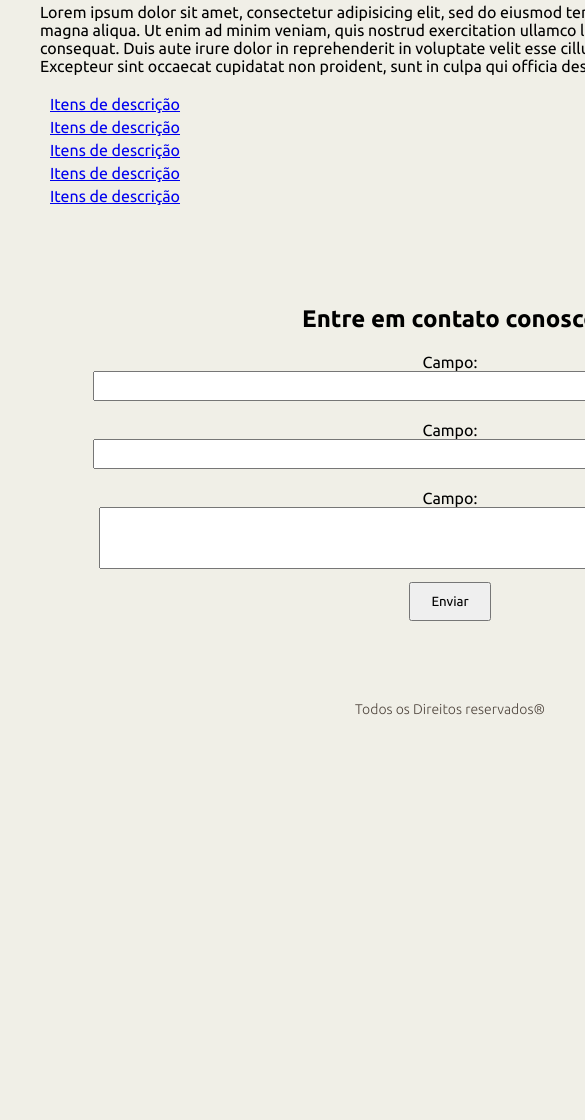
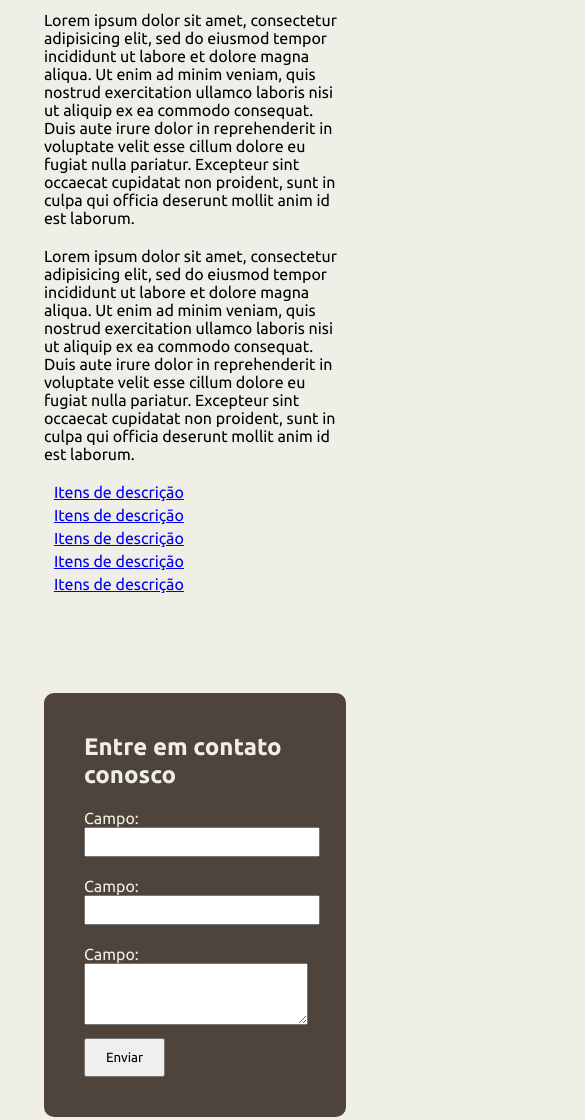
Before and after one commit to lucascorasio/git_workflow, a plain HTML site: page index.html in a window 390 px wide. Shown: the part 572-1692 px from the top of the page, 585 px wide, since content can reach past the window. Before the commit the page ends 1329 px from the top, so only its background shows below. Drawn offline with Linux system fonts and the light colour scheme.

Commit message:
Layout responsivo + Destaque no formulário de contato

```diff
--- a/estilo.css
+++ b/estilo.css
@@ -14,8 +14,8 @@ body{
 }
 
 .container{
-	width: 900px;
-	/*width: 65.88%;*/
+	/*width: 900px;*/
+	width: 65.88%;
 	margin: 0 auto;
 }
 
@@ -60,36 +60,36 @@ body{
 	margin-top: 5px;
 }
 
+/* .form_contact{ */
+	/* text-align: center; */
+	/* padding: 40px; */
+/* } */
+
+/* .form_contact label, .form_contact input{ */
+	/* width: 700px; */
+/* } */
+
+/* .form_contact label p{ */
+	/* margin-top: 20px; */
+/* } */
+/* .form_contact input{ */
+	/* padding: 5px; */
+	/* font-size: 0.875em; */
+/* } */
+
+/* .form_contact textarea{ */
+	/* width: 700px; */
+	/* height: 60px; */
+/* } */
+
+/* .form_contact .btn{ */
+	/* padding: 10px 20px !important; */
+	/* font-weight: 1em; */
+	/* width: auto; */
+	/* margin-top: 10px; */
+/* } */
+
 .form_contact{
-	text-align: center;
-	padding: 40px;
-}
-
-.form_contact label, .form_contact input{
-	width: 700px;
-}
-
-.form_contact label p{
-	margin-top: 20px;
-}
-.form_contact input{
-	padding: 5px;
-	font-size: 0.875em;
-}
-
-.form_contact textarea{
-	width: 700px;
-	height: 60px;
-}
-
-.form_contact .btn{
-	padding: 10px 20px !important;
-	font-weight: 1em;
-	width: auto;
-	margin-top: 10px;
-}
-
-/*.form_contact{
 	color: #f0efe7;
 	padding: 40px;
 	margin: 40px;
@@ -118,7 +118,7 @@ body{
 
 .form_contact label, .form_contact input, .form_contact textarea{
 	width: 100%;
-}*/
+}
 
 .main_footer{
 	text-align: center;
@@ -128,8 +128,8 @@ body{
 	padding: 40px;
 }
 
-/*@media(max-width: 45em){
+@media(max-width: 45em){
 	.container{
 		width: 98%;
 	}
-}*/
+}
```
